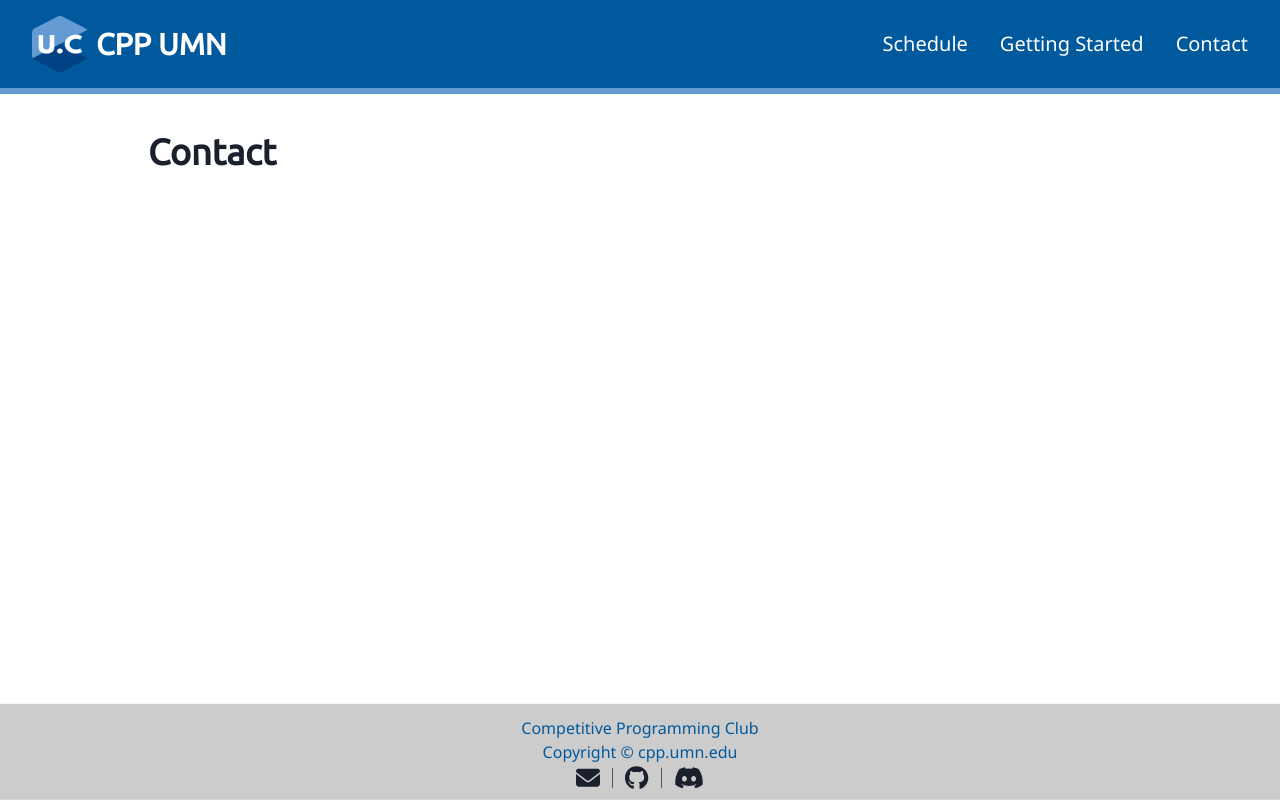
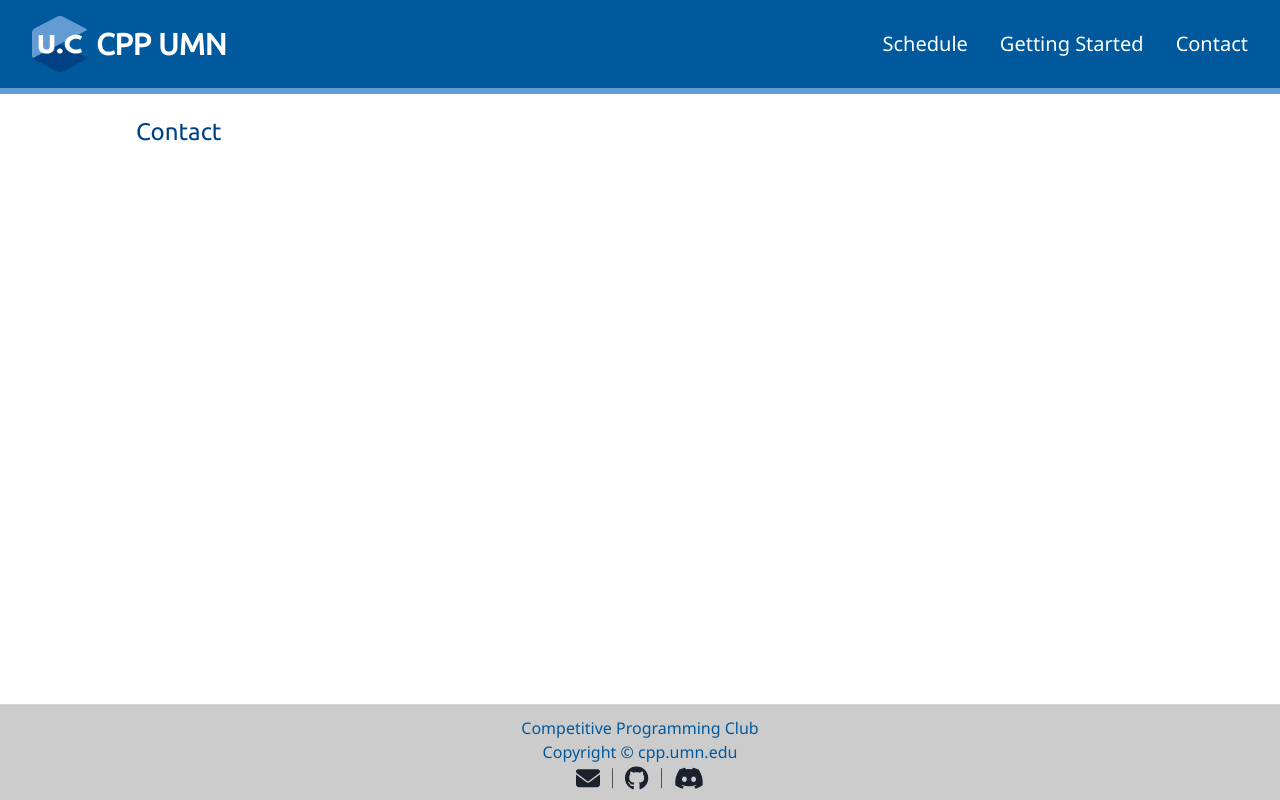
Before and after one commit to cppumn/website, a React (Create React App) app in the folder cpp-website/: page /contact in a window 1280 px wide. Built offline with nearby package versions, Linux system fonts and the light colour scheme.

Commit message:
fixed headings

```diff
--- a/cpp-website/src/pages/ContactPage.tsx
+++ b/cpp-website/src/pages/ContactPage.tsx
@@ -1,9 +1,11 @@
 import { Flex, Heading } from "@chakra-ui/react";
+
+import { CPPTheme } from "globals/CPPInfo";
 
 const ContactPage = () => {
   return (
-    <Flex maxW={1024} m="auto" p={5}>
-      <Heading> Contact </Heading>
+    <Flex maxW={1024} m="auto" p={2}>
+      <Heading color={CPPTheme.darkblue} fontSize="1.5rem" fontWeight={450}>Contact</Heading>
     </Flex>
   );
 };
--- a/cpp-website/src/pages/GettingStartedPage.tsx
+++ b/cpp-website/src/pages/GettingStartedPage.tsx
@@ -11,7 +11,7 @@ const GettingStartedPage = () => {
     <Flex
       maxW={1024}
       m="auto"
-      p={5}
+      p={2}
       flexDir="column"
       gap={4}
     >
--- a/cpp-website/src/pages/SchedulePage.tsx
+++ b/cpp-website/src/pages/SchedulePage.tsx
@@ -1,8 +1,8 @@
-import { Center, Flex } from "@chakra-ui/react";
+import { Center, Flex, Heading } from "@chakra-ui/react";
 import { useEffect, useState } from "react";
 
 import { Calendar, calendarEvent } from "services/GoogleCalendarApi";
-import { CPPCalendarConfig } from "globals/CPPInfo";
+import { CPPCalendarConfig, CPPTheme } from "globals/CPPInfo";
 
 import CalendarEventList from "components/CalendarEvents/CalendarEventList";
 
@@ -22,7 +22,8 @@ const SchedulePage = () => {
   }, []);
 
   return (
-    <Flex maxW={1024} m="auto" p={5} flexDir="column">
+    <Flex maxW={1024} m="auto" p={2} flexDir="column">
+      <Heading color={CPPTheme.darkblue} fontSize="1.5rem" fontWeight={450}>Schedule</Heading>
       <Center w="100%">
         <CalendarEventList events={events}/>
       </Center>
```
